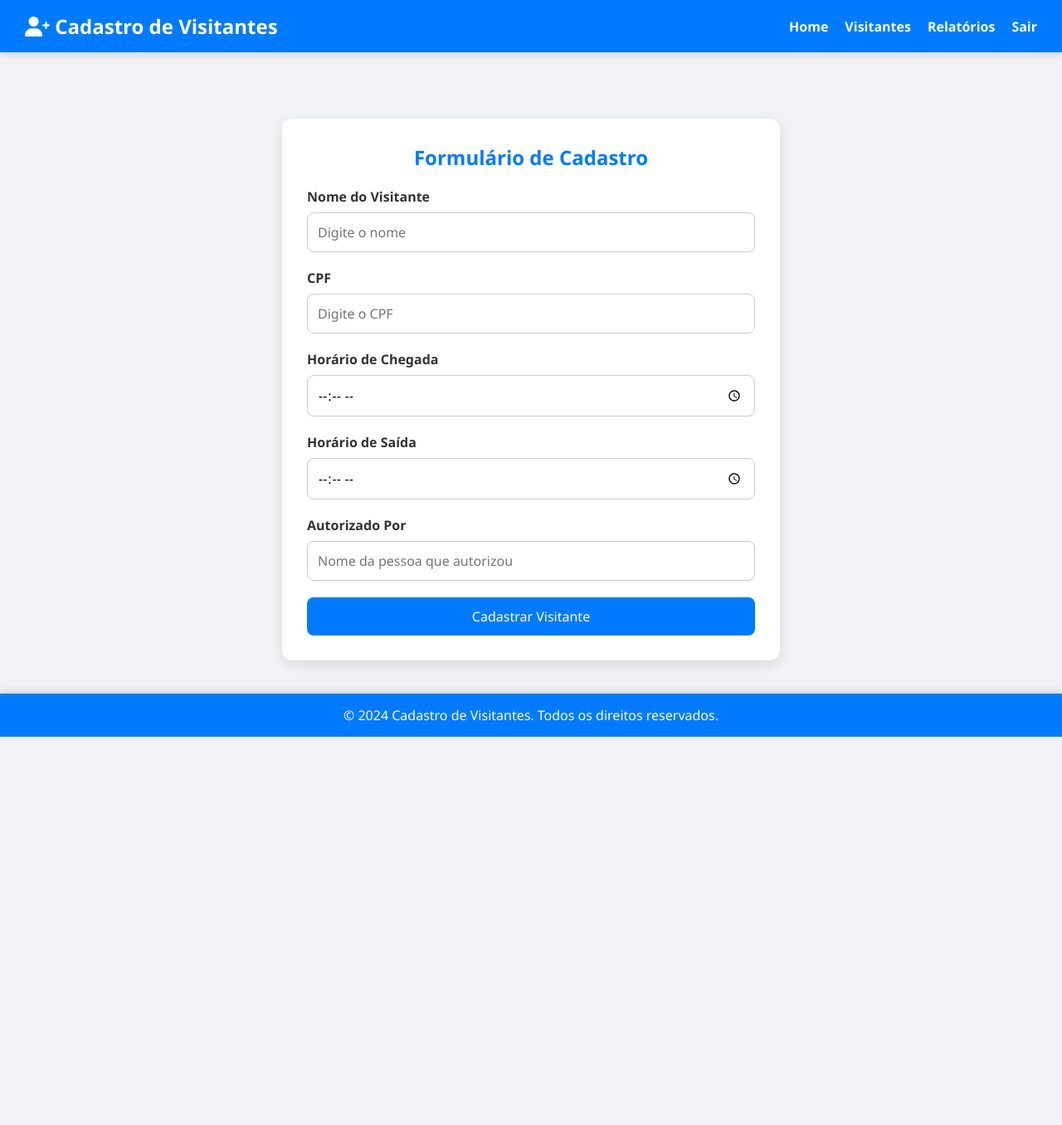
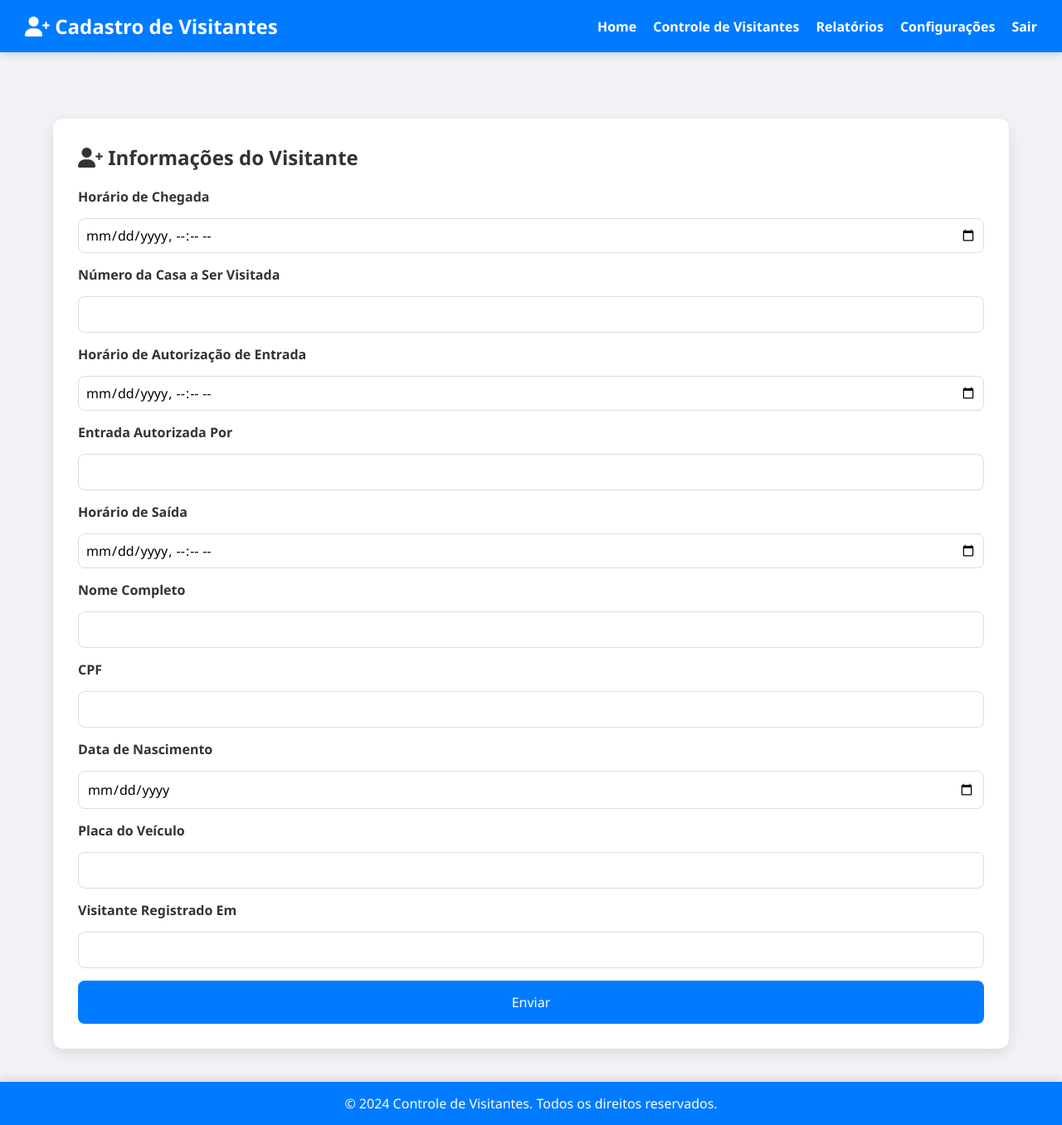
Before and after one commit to matheussantosdev13/python-final-project, a Django app: page /registrar-visitante/ in a window 1280 px wide. Shown: the whole page at 83% size. Before the commit the page ends 888 px from the top, so only its background shows below. Run offline with Django 3.2, Linux system fonts and the light colour scheme.

Commit message:
Adicionando novas funcionalidades

```diff
--- a/controle/controle_visitantes/urls.py
+++ b/controle/controle_visitantes/urls.py
@@ -1,12 +1,20 @@
 from django.contrib import admin
 from django.urls import path
 from dashboard.views import index
-from visitantes.views import registrar_visitante, informacoes_visitante
-
+from visitantes.views import registrar_visitante, informacoes_visitante, finalizar_visita
 
 urlpatterns = [
     path('admin/', admin.site.urls),
-    path('', index, name='index'),
+    path('', index, name="index"),
     path('registrar-visitante/', registrar_visitante, name="registrar_visitante"),
-    path('informacoes-visitante/<int:id>/', informacoes_visitante, name='informacoes_visitante'),
+    path(
+        'informacoes-visitante/<int:id>/',
+        informacoes_visitante,
+        name="informacoes_visitante"
+    ),
+    path(
+        'informacoes-visitante/<int:id>/finalizar-visita',
+        finalizar_visita,
+        name="finalizar_visita"
+    )
 ]
--- a/controle/templates/registrar_visitante.html
+++ b/controle/templates/registrar_visitante.html
@@ -54,53 +54,52 @@
 
         .container {
             width: 90%;
-            max-width: 600px;
+            max-width: 1200px;
             margin: 80px auto 20px auto;
+        }
+
+        .form-container {
             background-color: #fff;
             padding: 30px;
             border-radius: 12px;
             box-shadow: 0 5px 15px rgba(0, 0, 0, 0.1);
         }
 
-        .container h2 {
-            text-align: center;
+        .form-container h2 {
             margin-bottom: 20px;
-            color: #007BFF;
+            color: #333;
+            font-size: 1.5em;
+            font-weight: 600;
         }
 
         form {
             display: flex;
             flex-direction: column;
+            gap: 15px;
         }
 
         label {
-            margin-bottom: 8px;
-            color: #333;
             font-weight: bold;
         }
 
-        input[type="text"],
-        input[type="time"] {
-            padding: 12px;
-            margin-bottom: 20px;
+        input, select {
+            padding: 10px;
+            border: 1px solid #ddd;
             border-radius: 8px;
-            border: 1px solid #ccc;
-            font-size: 16px;
-            transition: border-color 0.3s;
+            font-size: 1em;
         }
 
-        input[type="text"]:focus,
-        input[type="time"]:focus {
-            border-color: #007BFF;
+        input[type="datetime-local"] {
+            padding: 8px;
         }
 
         button {
-            padding: 12px;
             background-color: #007BFF;
             color: white;
             border: none;
+            padding: 15px;
             border-radius: 8px;
-            font-size: 16px;
+            font-size: 1em;
             cursor: pointer;
             transition: background-color 0.3s;
         }
@@ -128,38 +127,55 @@
         <nav>
             <ul>
                 <li><a href="#">Home</a></li>
-                <li><a href="#">Visitantes</a></li>
+                <li><a href="#">Controle de Visitantes</a></li>
                 <li><a href="#">Relatórios</a></li>
+                <li><a href="#">Configurações</a></li>
                 <li><a href="#">Sair</a></li>
             </ul>
         </nav>
     </header>
 
     <div class="container">
-        <h2>Formulário de Cadastro</h2>
+        <div class="form-container">
+            <h2><i class="fas fa-user-plus"></i> Informações do Visitante</h2>
+            <form>
+                <label for="horario-chegada">Horário de Chegada</label>
+                <input type="datetime-local" id="horario-chegada" name="horario-chegada" value="{{visitante.horario_chegada}}" required>
 
-        <form>
-            <label for="nome">Nome do Visitante</label>
-            <input type="text" id="nome" name="nome" placeholder="Digite o nome" required>
+                <label for="numero-casa">Número da Casa a Ser Visitada</label>
+                <input type="text" id="numero-casa" name="numero-casa" value="{{visitante.numero_casa}}" required>
 
-            <label for="cpf">CPF</label>
-            <input type="text" id="cpf" name="cpf" placeholder="Digite o CPF" required>
+                <label for="horario-autorizacao">Horário de Autorização de Entrada </label>
+                <input type="datetime-local" id="horario-autorizacao" name="horario-autorizacao" value="{{visitante.horario_autorizacao}}" required>
 
-            <label for="chegada">Horário de Chegada</label>
-            <input type="time" id="chegada" name="chegada" required>
+                <label for="autorizado-por">Entrada Autorizada Por</label>
+                <input type="text" id="autorizado-por" name="autorizado-por" value="{{visitante.registrado_por}}" required>
 
-            <label for="saida">Horário de Saída</label>
-            <input type="time" id="saida" name="saida">
+                <label for="horario-saida">Horário de Saída</label>
+                <input type="datetime-local" id="horario-saida" name="horario-saida" value="{{visitante.get_horario_saida}}" required>
 
-            <label for="autorizadoPor">Autorizado Por</label>
-            <input type="text" id="autorizadoPor" name="autorizadoPor" placeholder="Nome da pessoa que autorizou" required>
+                <label for="nome-completo">Nome Completo</label>
+                <input type="text" id="nome-completo" name="nome-completo" value="{{visitante.nome_completo}}" required>
 
-            <button type="submit">Cadastrar Visitante</button>
-        </form>
+                <label for="cpf">CPF</label>
+                <input type="text" id="cpf" name="cpf" value="{{visitante.cpf}}" required>
+
+                <label for="data-nascimento">Data de Nascimento</label>
+                <input type="date" id="data-nascimento" name="data-nascimento" value="{{visitante.data_nascimento}}" required>
+
+                <label for="placa-veiculo">Placa do Veículo</label>
+                <input type="text" id="placa-veiculo" name="placa-veiculo" value="{{visitante.placa_veiculo}}" required>
+
+                <label for="visitante-registrado-em">Visitante Registrado Em</label>
+                <input type="text" id="visitante-registrado-em" name="visitante-registrado-em" required>
+
+                <button type="submit">Enviar</button>
+            </form>
+        </div>
     </div>
 
     <footer>
-        <p>&copy; 2024 Cadastro de Visitantes. Todos os direitos reservados.</p>
+        <p>&copy; 2024 Controle de Visitantes. Todos os direitos reservados.</p>
     </footer>
 </body>
 </html>
--- a/controle/visitantes/forms.py
+++ b/controle/visitantes/forms.py
@@ -1,37 +1,44 @@
 from django import forms
+from visitantes.models import Visitante
 
-class VisitanteForm(forms.Form):
-    nome = forms.CharField(
-        max_length=100,
-        widget=forms.TextInput(attrs={
-            'placeholder': 'Digite o nome',
-            'class': 'form-control'
-        })
-    )
-    cpf = forms.CharField(
-        max_length=14,
-        widget=forms.TextInput(attrs={
-            'placeholder': 'Digite o CPF',
-            'class': 'form-control'
-        })
-    )
-    chegada = forms.TimeField(
-        widget=forms.TimeInput(attrs={
-            'type': 'time',
-            'class': 'form-control'
-        })
-    )
-    saida = forms.TimeField(
-        required=False,
-        widget=forms.TimeInput(attrs={
-            'type': 'time',
-            'class': 'form-control'
-        })
-    )
-    autorizado_por = forms.CharField(
-        max_length=100,
-        widget=forms.TextInput(attrs={
-            'placeholder': 'Nome da pessoa que autorizou',
-            'class': 'form-control'
-        })
-    )
+class VisitanteForm(forms.ModelForm):
+    class Meta:
+        model = Visitante
+        fields = (
+            "nome_completo",
+            "cpf",
+            "data_nascimento",
+            "numero_casa",
+            "placa_veiculo",
+        )
+
+        error_messages = {
+            "nome_completo": {
+                "required": "O nome completo é obrigatório"
+            },
+            "cpf": {
+                "required": "O CPF é um campo obrigatório"
+            },
+            "data_nascimento": {
+                "required": "A data é obrigatória",
+                "invalid": "A data precisa ter o formato DD/MM/YYYY"
+            },
+            "numero_casa": {
+                "required": "O número da casa é um campo obrigatório"
+            }
+        }
+
+class AutorizaVisitanteForm(forms.ModelForm):
+    morador_responsavel = forms.CharField(required=True)
+
+    class Meta:
+        model=Visitante
+        fields=[
+            "morador_responsavel"
+        ]
+
+        error_messages={
+            "morador_responsavel": {
+                "required": "Informe o morador responsável pela autorização"
+            }
+        }
--- a/controle/visitantes/models.py
+++ b/controle/visitantes/models.py
@@ -6,63 +6,71 @@ class Visitante(models.Model):
         verbose_name="Porteiro responsável pelo registro",
         on_delete=models.PROTECT,
     )
-
     nome_completo = models.CharField(
         verbose_name="Nome Completo",
         max_length=150,
     )
-
     cpf = models.CharField(
         verbose_name="CPF",
         max_length=11,
     )
-
     data_nascimento = models.DateField(
         verbose_name="Data de Nascimento",
         auto_now_add=False,
         auto_now=False,
     )
-
     numero_casa = models.PositiveSmallIntegerField(
         verbose_name="Número da casa a ser visitada",
     )
-
     placa_veiculo = models.CharField(
         verbose_name="Placa do Veículo",
         max_length=7,
         blank=True,
         null=True,
     )
-
     horario_chegada = models.DateTimeField(
         verbose_name="Horário de Chegada na Portaria",
         auto_now_add=True,
     )
-
     horario_saida = models.DateTimeField(
         verbose_name="Horário de saída do condomínio",
         auto_now=False,
         blank=True,
         null=True,
     )
-
     horario_autorizacao = models.DateTimeField(
         verbose_name="Horário de Autorização de Entrada",
         auto_now=False,
         blank=True,
         null=True,
     )
-
     morador_responsavel = models.CharField(
         verbose_name="Nome do morador responsável por autorizar a entrada",
         max_length=50,
         blank=True,
     )
+    STATUS_VISITANTE = [
+        ("AGUARDANDO", "Aguardando autorização"),
+        ("EM_VISITA", "Em visita"),
+        ("FINALIZADO", "Visita finalizada"),
+    ]
+
+    status = models.CharField(
+        verbose_name="Status",
+        max_length=10,
+        choices=STATUS_VISITANTE,
+        default="AGUARDANDO",
+    )
+
+    def get_horario_saida(self):
+        if self.horario_saida:
+            return self.horario_saida
+        return "Não registrado"
 
     class Meta:
-        verbose_name="Visitante"
-        verbose_name_plural="Visitantes"
-        db_table="visitante"
+        verbose_name = "Visitante"
+        verbose_name_plural = "Visitantes"
+        db_table = "visitante"
 
     def __str__(self):
         return self.nome_completo
--- a/controle/visitantes/views.py
+++ b/controle/visitantes/views.py
@@ -1,8 +1,14 @@
 from django.shortcuts import render, redirect, get_object_or_404
-from visitantes.forms import VisitanteForm
+
+from visitantes.forms import (
+    VisitanteForm, AutorizaVisitanteForm
+)
+
 from porteiros.models import Porteiro
 from visitantes.models import Visitante
 from django.contrib import messages
+
+from django.utils import timezone
 
 def registrar_visitante(request):
     form = VisitanteForm()
@@ -34,11 +40,53 @@ def informacoes_visitante(request, id):
     visitante = get_object_or_404(
         Visitante,
         id=id
+    )
+
+    form = AutorizaVisitanteForm()
+
+    if request.method == "POST":
+        form = AutorizaVisitanteForm(
+            request.POST,
+            instance=visitante
         )
+
+        if form.is_valid():
+            visitante = form.save(commit=False)
+
+            visitante.status = "EM_VISITA"
+            visitante.horario_autorizacao = timezone.now()
+            visitante.save()
+
+            messages.success(
+                request,
+                "Visitante autorizado com sucesso"
+            )
+
+            return redirect("index")
 
     context = {
         "nome_pagina": "Informações do Visitante",
-        "visitante": visitante
+        "visitante": visitante,
+        "form": form,
     }
 
-    return render(request, 'informacoes_visitante.html', context)
+    return render(request, "informacoes_visitante.html", context)
+
+def finalizar_visita(request, id):
+    if request.method=="POST":
+        visitante = get_object_or_404(
+        Visitante,
+        id=id
+    )
+
+    visitante.status = "FINALIZADO"
+    visitante.horario_saida = timezone.now()
+
+    visitante.save()
+
+    messages.success(
+        request,
+        "Visita finalizada com sucesso"
+    )
+
+    return redirect("index")
```
Also changed, not shown: controle/templates/index.html (+16 -4 lines), controle/templates/informacoes_visitante.html (+10 -13 lines), controle/db.sqlite3, controle/visitantes/migrations/0002_visitante_status.py (added), controle/visitantes/migrations/0003_alter_visitante_status.py (added).
